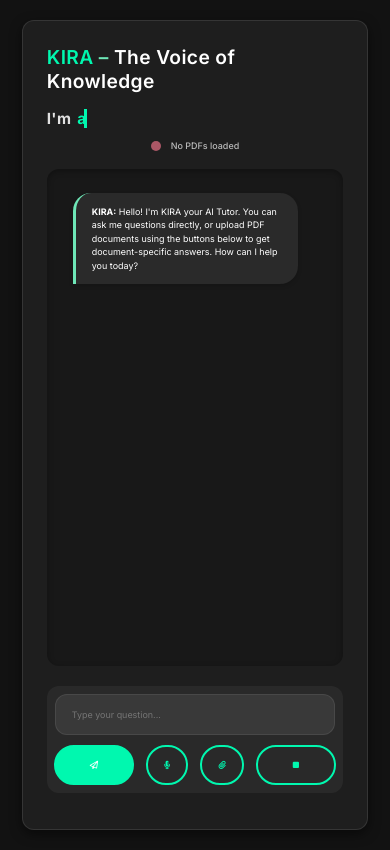
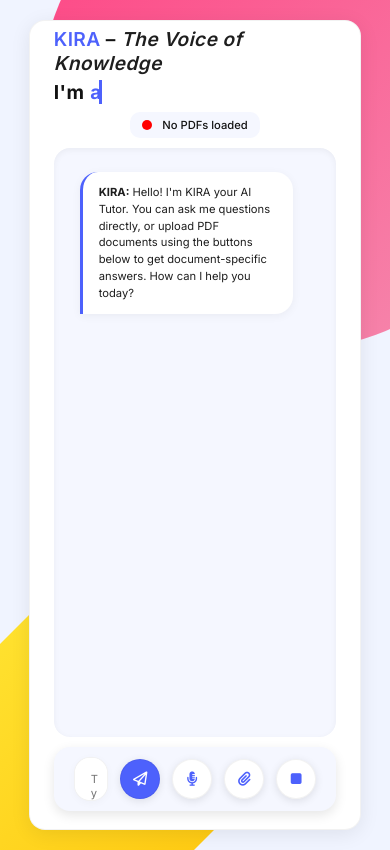
Before and after one commit to gupta-v/AI-Tutor, a Flask app: page / in a window 390 px wide. Run offline with Flask 3, Linux system fonts and the light colour scheme.

Commit message:
enhanced ui and color palette

```diff
--- a/testFrontend/FlaskApp/static/style.css
+++ b/testFrontend/FlaskApp/static/style.css
@@ -11,19 +11,20 @@
 }
 
 :root {
-    --primary: #00f8af;
-    --primary-variant: #00f8af;
+    --primary: #4d61fc;
+    --primary-variant: #3a4cdc;
     --secondary: #6ee7b7;
-    --background: #121212;
-    --surface: #1e1e1e;
-    --error: #cf6679;
+    --background: #f0f4ff;
+    --surface: #ffffff;
+    --surface-variant: #f5f7ff;
+    --error: #ff0000;
     --on-primary: #ffffff;
     --on-secondary: #000000;
-    --on-background: #e0e0e0;
-    --on-surface: #ffffff;
+    --on-background: #121212;
+    --on-surface: #1e1e1e;
     --on-error: #000000;
-    --element-border-radius: 12px;
-    --card-elevation: 0px 4px 12px rgba(0, 0, 0, 0.5);
+    --element-border-radius: 16px;
+    --card-elevation: 0 4px 20px rgba(0, 0, 0, 0.08);
 }
 
 html {
@@ -38,58 +39,94 @@
     color: var(--on-background);
     padding: 20px;
     transition: all 0.3s ease;
+    position: relative;
+}
+
+/* Decorative shape styling */
+body::before,
+body::after {
+    content: "";
+    position: fixed;
+    z-index: -1;
+}
+
+body::before {
+    top: -150px;
+    right: -150px;
+    width: 500px;
+    height: 500px;
+    border-radius: 50%;
+    background: linear-gradient(135deg, #ff4081 0%, #f48fb1 100%);
+}
+
+body::after {
+    bottom: -150px;
+    left: -150px;
+    width: 400px;
+    height: 400px;
+    background: linear-gradient(135deg, #ffeb3b 0%, #ffc107 100%);
+    clip-path: polygon(50% 0%, 100% 50%, 50% 100%, 0% 50%);
 }
 
 #title {
-    justify-content: center;
-    align-items: center;
+    text-align: center;
+    margin-bottom: 10px; /* Reduced from 20px */
 }
 
 /* Chat container styling with material design theme */
 .chat-container {
     width: 85%;
-    height: 90vh;
+    height: 93vh; /* Increased from 90vh */
     margin: auto;
     background: var(--surface);
-    padding: 24px;
+    padding: 12px 24px; /* Reduced top/bottom padding from 24px to 12px */
     border-radius: var(--element-border-radius);
     box-shadow: var(--card-elevation);
     display: flex;
     flex-direction: column;
-    border: 1px solid rgba(255, 255, 255, 0.1);
+    border: 1px solid rgba(0, 0, 0, 0.05);
     transition: all 0.3s ease;
+    position: relative;
+    overflow: hidden;
+    z-index: 1;
 }
 
 /* App header */
 h2 {
     margin-top: 0;
-    margin-bottom: 16px;
-    font-size: 3rem;
+    margin-bottom: 5px; /* Reduced from 10px */
+    font-size: 2.4rem;
     font-weight: 600;
     letter-spacing: 0.02em;
-    color: var(--secondary);
+    color: var(--on-background);
 }
 
 .kira {
     color: var(--primary);
-    /* Or any specific color like #ff4081 */
+    /* font-weight: 700; */
 }
 
 .tagline {
-    color: var(--on-primary);
-    /* Or maybe something softer like #888 or #aaa */
+    color: var(--on-surface);
+    font-style: italic;
+    margin-bottom: 5px;
+    /* font-weight: 400; */
 }
-
 
 /* Status indicator */
 .status-indicator {
     display: flex;
     align-items: center;
     justify-content: center;
-    margin-bottom: 18px;
+    margin-top: 0;
+    margin-bottom: 8px; /* Reduced from 10px */
     font-size: 1.4rem;
     color: var(--on-background);
-    opacity: 0.8;
+    padding: 6px 12px; /* Reduced from 8px 16px */
+    background-color: var(--surface-variant);
+    border-radius: 10px;
+    width: fit-content;
+    margin: 0 auto 10px; /* Reduced bottom margin from 18px */
 }
 
 .status-dot {
@@ -116,25 +153,25 @@
 
 /* Chat box */
 #chat-box {
-    height: 85%;
+    height: 90%; /* Increased from 85% */
     overflow-y: auto;
     padding: 16px;
-    background: rgba(0, 0, 0, 0.2);
-    margin-bottom: 20px;
+    background: var(--surface-variant);
+    margin-bottom: 10px;
     display: flex;
     flex-direction: column;
     border-radius: var(--element-border-radius);
-    box-shadow: inset 0 2px 6px rgba(0, 0, 0, 0.3);
+    box-shadow: inset 0 2px 6px rgba(0, 0, 0, 0.05);
     scrollbar-width: thin;
     scrollbar-color: var(--primary) var(--surface);
 }
 
 #chat-box::-webkit-scrollbar {
-    width: 6px;
+    width: 8px;
 }
 
 #chat-box::-webkit-scrollbar-track {
-    background: var(--surface);
+    background: var(--surface-variant);
     border-radius: 10px;
 }
 
@@ -154,26 +191,25 @@
     text-align: left;
     margin: 8px 10px;
     word-wrap: break-word;
-    box-shadow: 0 2px 4px rgba(0, 0, 0, 0.3);
+    box-shadow: 0 2px 10px rgba(77, 97, 252, 0.2);
     font-size: 1.4rem;
     line-height: 1.5;
     transition: all 0.3s ease;
 }
 
 /* AI responses (Left aligned) */
-/* Base AI message styling */
 .ai-message {
-    background-color: rgba(255, 255, 255, 0.08);
+    background-color: var(--surface);
     color: var(--on-surface);
-    padding: 30px 45px;
+    padding: 18px 22px;
     border-radius: 18px 18px 18px 0;
     max-width: 70%;
     align-self: flex-start;
     text-align: left;
     margin: 8px 10px;
     word-wrap: break-word;
-    box-shadow: 0 2px 4px rgba(0, 0, 0, 0.15);
-    border-left: 3px solid var(--secondary);
+    box-shadow: 0 2px 10px rgba(0, 0, 0, 0.05);
+    border-left: 3px solid var(--primary);
     font-size: 1.4rem;
     line-height: 1.5;
     transition: all 0.3s ease;
@@ -326,40 +334,39 @@
 
 /* Input section */
 .input-container {
+    margin-left: 0;
+    padding-left: 16px;
+    border-radius: 16px;
     display: flex;
-    flex-direction: row;
-    gap: 10px;
-    padding: 8px;
-    position: relative;
-    background-color: rgba(255, 255, 255, 0.05);
-    border-radius: var(--element-border-radius);
-    transition: all 0.3s ease;
+    align-items: center;
+    gap: 12px;
+    background-color: #f5f7ff;
+    padding: 10px 20px;
+    box-shadow: 0 4px 12px rgba(0, 0, 0, 0.1);
 }
+
 
 /* Textarea input field */
 .textbar {
     width: 100%;
-    padding: 14px 16px;
-    border: 1px solid rgba(255, 255, 255, 0.08);
+    padding: 16px;
+    border: 1px solid rgba(0, 0, 0, 0.05);
     border-radius: var(--element-border-radius);
     resize: none;
     min-height: 24px;
     max-height: 150px;
-    font-family: 'Inter', sans-serif;
     font-size: 1.4rem;
-    background-color: rgba(255, 255, 255, 0.08);
+    background-color: var(--surface);
     color: var(--on-surface);
     transition: all 0.3s ease;
-    scrollbar-width: thin;
-    scrollbar-color: var(--primary) transparent;
+    box-shadow: 0 2px 8px rgba(0, 0, 0, 0.03);
     padding-right: 50px;
     padding: 14px 16px 14px 16px;
 }
 
-
 .textbar:focus {
     border-color: var(--primary);
-    box-shadow: 0 0 0 2px rgba(98, 0, 238, 0.25);
+    box-shadow: 0 0 0 2px rgba(77, 97, 252, 0.1);
 }
 
 .textbar::-webkit-scrollbar {
@@ -374,15 +381,12 @@
 .textbar::-webkit-scrollbar-thumb {
     background-color: var(--primary);
     border-radius: 10px;
-    border: 3px solid transparent;
-    background-clip: padding-box;
 }
-
 
 /* Button group */
 .button-group {
     display: flex;
-    justify-content: flex-end;
+    align-items: center;
     gap: 12px;
 }
 
@@ -391,150 +395,51 @@
     display: flex;
     justify-content: flex-start;
     gap: 12px;
-    margin-top: 12px;
+    margin-top: 8px; /* Reduced from 12px */
 }
 
-/* Buttons - Fixed sizing and better state handling */
+/* Buttons */
 button {
-    padding: 12px 22px;
-    background-color: transparent;
-    border-radius: 24px;
-    /* font-size: 1.4rem; */
+    height: 48px;
+    width: 48px;
+    padding: 0;
+    background-color: var(--surface);
+    border-radius: 50%;
     color: var(--primary);
-    letter-spacing: 0.03em;
-    font-weight: 500;
-    border: 2px solid var(--primary);
     transition: all 0.25s cubic-bezier(0.4, 0, 0.2, 1);
     cursor: pointer;
     position: relative;
-    overflow: hidden;
-    min-width: 44px;
-    min-height: 44px;
-    max-width: 110px;
     display: flex;
     align-items: center;
     justify-content: center;
-    flex-shrink: 0;
+    box-shadow: 0 2px 8px rgba(0, 0, 0, 0.1);
+    border: 1px solid rgba(0, 0, 0, 0.05);
 }
 
-button::after {
-    content: '';
-    position: absolute;
-    top: 50%;
-    left: 50%;
-    width: 5px;
-    height: 5px;
-    background: rgba(255, 255, 255, 0.5);
-    opacity: 0;
-    border-radius: 100%;
-    transform: scale(1, 1) translate(-50%);
-    transform-origin: 50% 50%;
+.send-button {
+    background-color: var(--primary);
+    color: var(--on-primary);
 }
 
-button:focus:not(:active)::after {
-    animation: ripple 1s ease-out;
-}
-
-@keyframes ripple {
-    0% {
-        transform: scale(0, 0);
-        opacity: 0.5;
-    }
-
-    100% {
-        transform: scale(100, 100);
-        opacity: 0;
-    }
+button i {
+    font-size: 1.8rem;
 }
 
 button:hover {
     transform: translateY(-2px);
-    background-color: var(--primary);
-    color: var(--on-primary);
-    box-shadow: 0 4px 8px rgba(0, 0, 0, 0.3);
+    box-shadow: 0 4px 12px rgba(0, 0, 0, 0.15);
 }
 
 button:active {
     transform: translateY(1px);
 }
 
-.send-button {
-    background-color: var(--primary);
-    color: var(--on-primary);
-    min-width: 80px;
-}
-
-.send-button:hover {
-    background-color: var(--primary-variant);
-}
-
-.mic-button,
-.doc-button {
-    background-color: transparent;
-}
-
-/* Stop button specific styles with better state handling */
-.stop-button {
-    background-color: transparent;
-    border-color: var(--primary);
-    color: var(--primary);
-    transition: all 0.25s cubic-bezier(0.4, 0, 0.2, 1);
-    min-width: 80px;
-    /* Ensure consistent width for all states */
-    transform: none !important;
-    /* Prevent transform issues */
-}
-
-/* Mic button active state */
-.mic-button.active {
-    background-color: var(--primary);
-    color: var(--on-primary);
-    animation: pulse 1.5s infinite;
-}
-
-/* Stop button states */
-.stop-button.stopping {
-    background-color: #f44336;
-    /* Material red */
-    border-color: #f44336;
-    color: white;
-    animation: none;
-    /* Remove animation to prevent jitter */
-}
-
-/* Enhanced stop button styles */
-.stop-button:disabled {
-    opacity: 0.7;
-    cursor: not-allowed;
-    transform: none !important;
-    /* Prevent transform issues when disabled */
-}
-
-.stop-button:active {
-    transform: translateY(1px) !important;
-    /* Only allow this specific transform */
-}
-
-@keyframes pulse {
-    0% {
-        box-shadow: 0 0 0 0 rgba(98, 0, 238, 0.7);
-    }
-
-    70% {
-        box-shadow: 0 0 0 10px rgba(98, 0, 238, 0);
-    }
-
-    100% {
-        box-shadow: 0 0 0 0 rgba(98, 0, 238, 0);
-    }
-}
-
 /* Tooltip styling */
 .tooltip {
     visibility: hidden;
     width: 130px;
-    background-color: var(--surface);
-    color: var(--on-surface);
+    background-color: var(--on-background);
+    color: var(--surface);
     text-align: center;
     padding: 8px 10px;
     border-radius: 6px;
@@ -676,7 +609,7 @@
     font-weight: 700;
     min-width: 280px;
     color: var(--on-background);
-    margin-bottom: 12px;
+    margin-bottom: 8px; /* Reduced from 12px */
     letter-spacing: 0.02em;
     display: flex;
 }
@@ -857,62 +790,17 @@
     }
 }
 
-/* Special styling for the stopping state to ensure it remains consistent */
-.stopping {
-    background-color: #f44336 !important;
-    /* Material Design red */
-    border-color: #f44336 !important;
-    color: white !important;
-    box-shadow: 0 2px 4px rgba(244, 67, 54, 0.4) !important;
-    transform: none !important;
-}
-
-/* Dialog styling */
-dialog {
-    background: var(--surface);
-    color: var(--on-surface);
-    border: 1px solid rgba(255, 255, 255, 0.1);
-    border-radius: var(--element-border-radius);
-    box-shadow: 0 8px 24px rgba(0, 0, 0, 0.5);
-    padding: 24px;
-}
-
-dialog::backdrop {
-    background: rgba(0, 0, 0, 0.7);
-}
-
-dialog button {
-    margin-top: 16px;
-    margin-right: 8px;
-}
-
-/* Dialog buttons */
-.dialog-button-primary {
-    background-color: var(--primary);
-    color: var(--on-primary);
-}
-
-.dialog-button-secondary {
-    background-color: transparent;
-    color: var(--on-surface);
-    border-color: rgba(255, 255, 255, 0.2);
-}
-
-/* Alert dialog */
-.alert-dialog {
-    max-width: 400px;
-    text-align: center;
-}
-
 /* Responsive styles */
 @media (max-width: 768px) {
     html {
-        font-size: 40%;
+        font-size: 50%;
     }
 
     .chat-container {
-        width: 99%;
+        width: 95%;
         height: 96vh;
+        padding-top: 6px;   /* Further reduced from 10px */
+        padding-bottom: 10px;
     }
 
     .user-message,
@@ -922,19 +810,13 @@
         padding: 12px 16px;
     }
 
-    .input-container {
-        flex-direction: column;
-    }
-
     .button-group {
-        justify-content: center;
+        justify-content: flex-end;
     }
 
     button {
-        padding: 10px 16px;
-        font-size: 1.3rem;
-        min-width: 40px;
-        min-height: 40px;
+        height: 40px;
+        width: 40px;
     }
 
     .pdf-controls {
```
Also changed, not shown: other parts of testFrontend/FlaskApp/static/style.css (+77 -134 lines).
